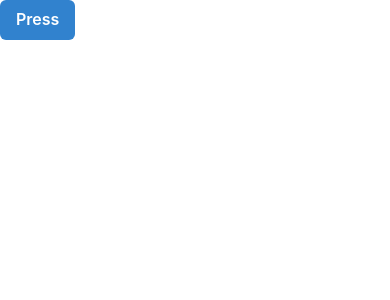
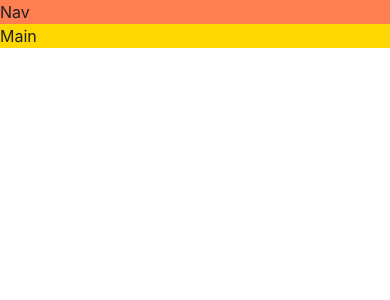
Before and after one commit to arsenduli/game-hub, a React (Vite) app: page / in a window 390 px wide. Shown: the top 300 px of the page. Built offline with nearby package versions, Linux system fonts and the light colour scheme.

Commit message:
Build a responsive layuot

```diff
--- a/src/App.tsx
+++ b/src/App.tsx
@@ -1,9 +1,22 @@
-import { useState } from "react";
-import reactLogo from "./assets/react.svg";
-import { Button, ButtonGroup } from "@chakra-ui/react";
-
+import { Grid, GridItem, Show } from "@chakra-ui/react";
 function App() {
-  return <Button colorScheme={"blue"}>Press</Button>;
+  return (
+    <Grid
+      templateAreas={{ base: `"nav" "main"`, lg: `"nav nav" "aside main"` }}
+    >
+      <GridItem area={"nav"} bg={"coral"}>
+        Nav
+      </GridItem>
+      <Show above="lg">
+        <GridItem area={"aside"} bg={"dodgerblue"}>
+          Aside
+        </GridItem>
+      </Show>
+      <GridItem area={"main"} bg={"gold"}>
+        Main
+      </GridItem>
+    </Grid>
+  );
 }
 
 export default App;
```
